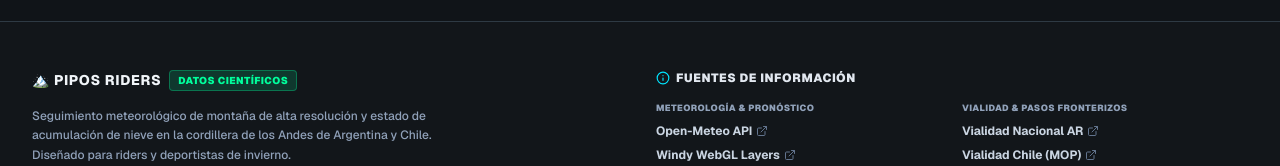
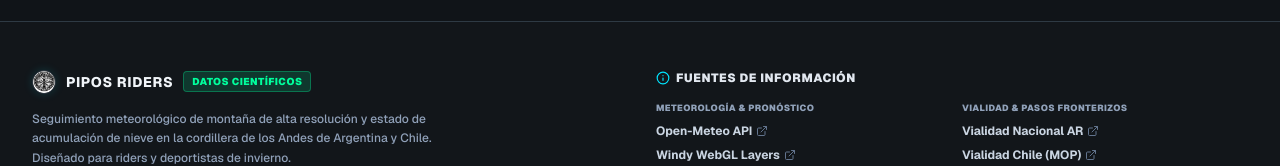
Before and after one commit to NicOrtiz29/pipos, a Next.js app: page /resort/caviahue in a window 1280 px wide. Shown: the part 2371-2537 px from the top of the page. Built offline with nearby package versions, Linux system fonts and the light colour scheme; no server answers.

Commit message:
chore: reemplazar emoji de montana en footer con logo oficial de pipos

```diff
--- a/src/components/Footer.tsx
+++ b/src/components/Footer.tsx
@@ -10,9 +10,16 @@
 
         {/* Info del Sitio */}
         <div className="space-y-4">
-          <div className="flex items-center gap-2 text-slate-100">
+          <div className="flex items-center gap-2.5 text-slate-100">
+            <div className="w-6 h-6 rounded-full overflow-hidden border border-[#2E3A44] shadow-[0_0_10px_rgba(0,229,255,0.15)] shrink-0">
+              <img
+                src="/logo.png"
+                alt="PIPOS RIDERS Logo"
+                className="w-full h-full object-cover"
+              />
+            </div>
             <span className="font-extrabold text-sm tracking-wider uppercase">
-              🏔️ PIPOS RIDERS
+              PIPOS RIDERS
             </span>
             <span className="text-[10px] bg-[#00FF9D]/15 text-[#00FF9D] border border-[#00FF9D]/30 px-2 py-0.5 rounded font-black tracking-wider uppercase">
               Datos Científicos
```
